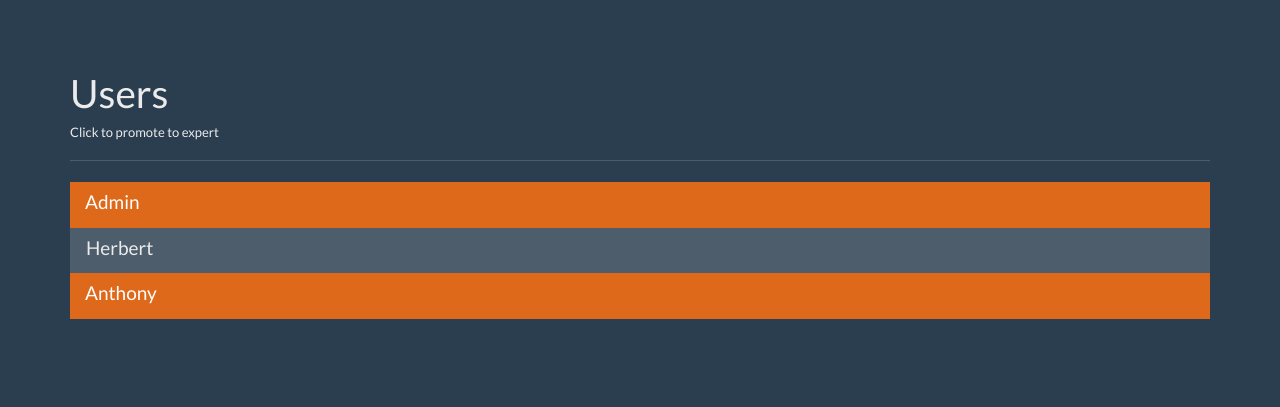
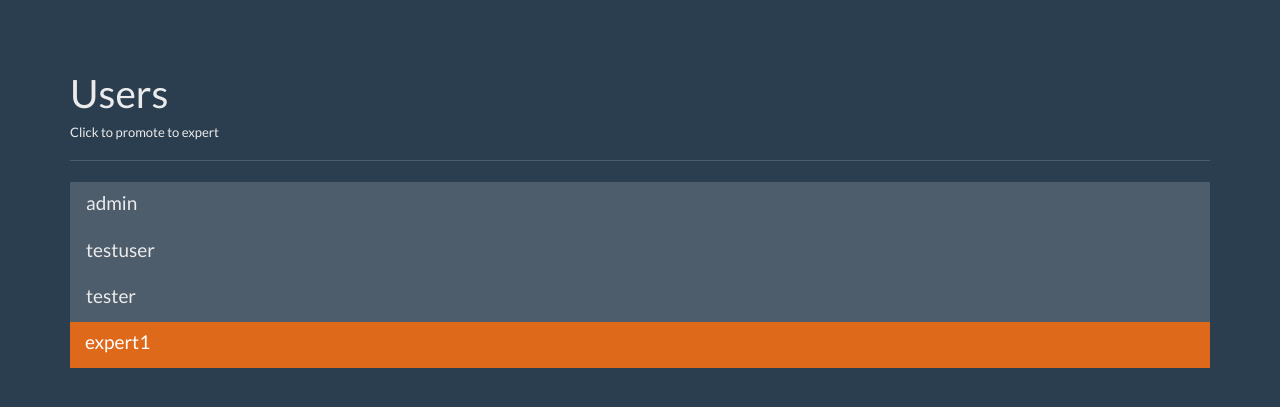
Before and after one commit to amanve/flask_app, a Flask app: page /users in a window 1280 px wide. Shown: the part 40-447 px from the top of the page. Run offline with Flask 2, Linux system fonts and the light colour scheme; data comes from the database, SQL or seed files in the repository; both versions use the stored data as it was after the commit; some libraries are stand-ins or nearby versions.

Commit message:
user setup

```diff
--- a/ques_ans_app/app.py
+++ b/ques_ans_app/app.py
@@ -111,7 +111,20 @@ def unanswered():
 @app.route('/users')
 def users():
     user = get_current_user()
-    return render_template('users.html', user=user)
+
+    db = get_db()
+    users_cur = db.execute('select id, name,expert,admin from users')
+    users_result = users_cur.fetchall()
+    return render_template('users.html', user=user, users=users_result)
+
+
+@app.route('/promote/<user_id>')
+def promote(user_id):
+    db = get_db()
+    db.execute('update users set expert = 1 where id = ?', [user_id])
+    db.commit()
+    return redirect(url_for('users'))
+    # return 'Promoted!'
 
 
 @app.route('/logout')
--- a/ques_ans_app/templates/users.html
+++ b/ques_ans_app/templates/users.html
@@ -58,15 +58,12 @@
       <div class="row">
         <div class="col-lg-12">
           <div class="list-group">
-            <a href="#" class="list-group-item active">
-              <h4 class="list-group-item-heading">Admin</h4>
+            {% for user in users %}
+            <a href="{{ url_for('promote', user_id=user['id']) }}"
+              class="list-group-item {% if user['expert'] == 1 %} active {% endif %}">
+              <h4 class="list-group-item-heading">{{user['name']}}</h4>
             </a>
-            <a href="#" class="list-group-item">
-              <h4 class="list-group-item-heading">Herbert</h4>
-            </a>
-            <a href="#" class="list-group-item active">
-              <h4 class="list-group-item-heading">Anthony</h4>
-            </a>
+            {% endfor %}
           </div>
         </div><!-- /.col-lg-12 -->
       </div>
```
Also changed, not shown: ques_ans_app/questions.db.
